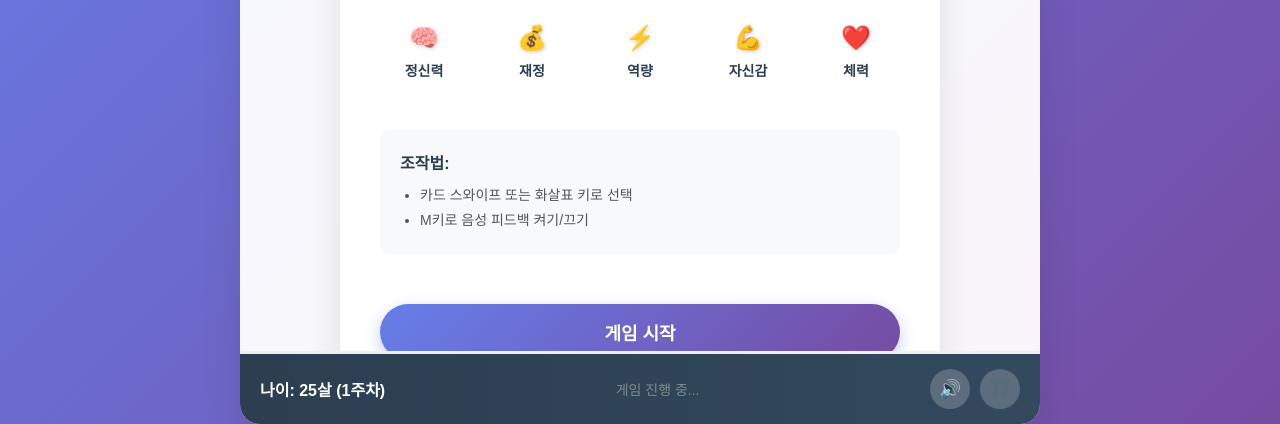
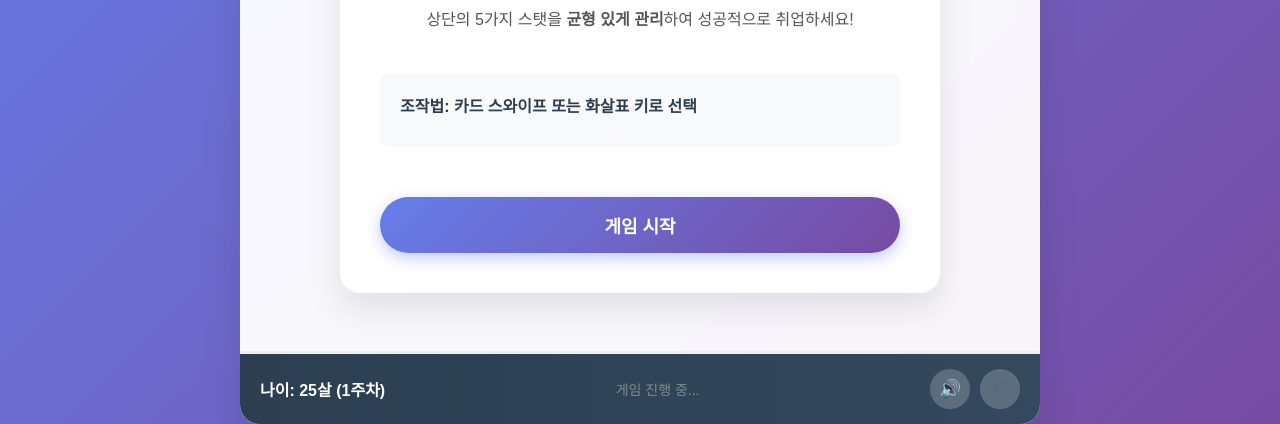
Before and after one commit to zerghome89/game-dev-job-seeker-simulator, a plain HTML site: page index.html in a window 1280 px wide. Shown: the part 376-800 px from the top of the page. Drawn offline with Linux system fonts and the light colour scheme.

Commit message:
인트로 화면 조정

```diff
--- a/index.html
+++ b/index.html
@@ -102,12 +102,11 @@
             <div class="intro-screen" id="intro-screen">
                 <div class="intro-content">
                     <h1 class="intro-title">게임 회사 취업 준비생 시뮬레이터</h1>
-                    <div class="intro-subtitle">Game Company Job Seeker Simulator</div>
                     <div class="intro-description">
                         <p>게임 회사에 취업하기 위해 노력하는 취업 준비생의 이야기입니다.</p>
-                        <p>5가지 스탯을 균형있게 관리하여 성공적으로 취업하세요!</p>
+                        <p>상단의 5가지 스탯을 <strong>균형 있게 관리</strong>하여 성공적으로 취업하세요!</p>
                     </div>
-                    <div class="intro-stats">
+                    <div class="intro-stats" style="display: none;">
                         <div class="intro-stat-item">
                             <span class="intro-stat-icon">🧠</span>
                             <span class="intro-stat-name">정신력</span>
@@ -130,11 +129,7 @@
                         </div>
                     </div>
                     <div class="intro-controls">
-                        <p>조작법:</p>
-                        <ul>
-                            <li>카드 스와이프 또는 화살표 키로 선택</li>
-                            <li>M키로 음성 피드백 켜기/끄기</li>
-                        </ul>
+                        <p>조작법: 카드 스와이프 또는 화살표 키로 선택</p>
                     </div>
                     <button class="start-button" id="start-button">게임 시작</button>
                 </div>
```
Also changed, not shown: images/new_game.png, images/resume.png, images/success.png, 2 other files.
